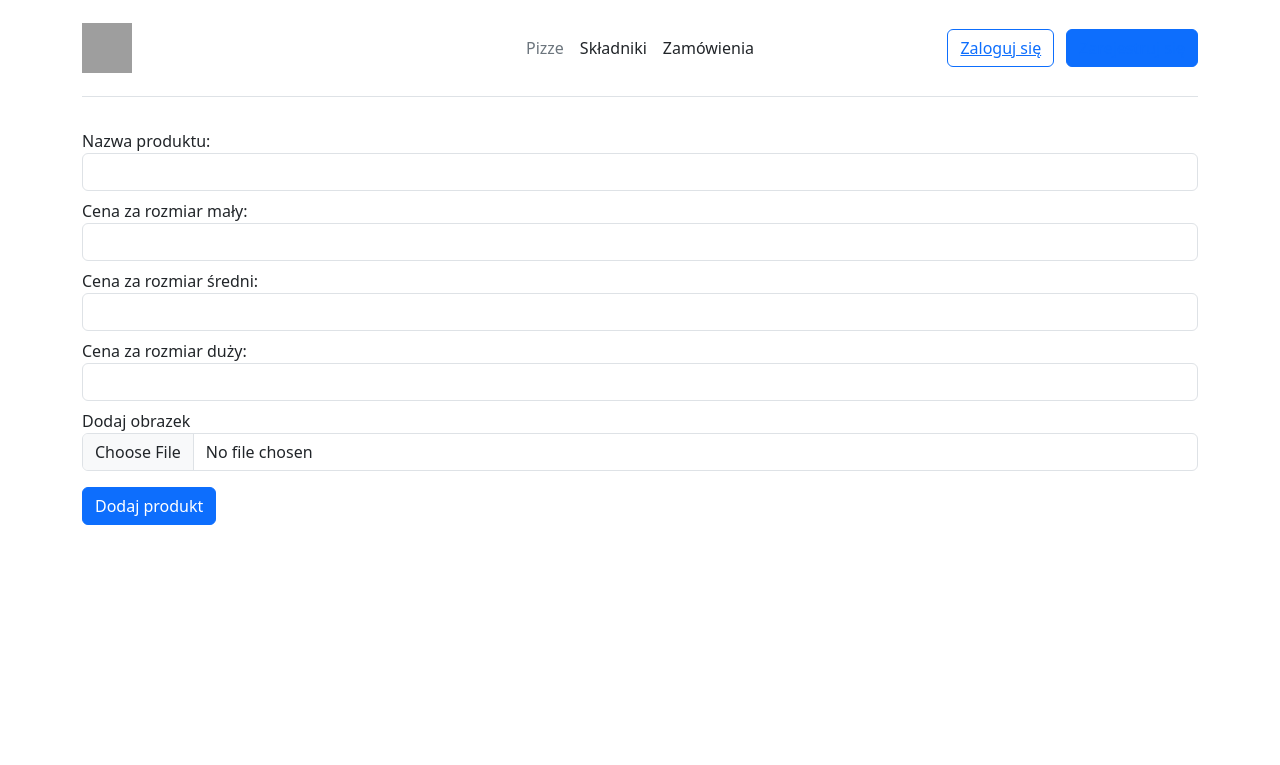
After one commit to PicuBicu/pizzeria, a PHP site: template pizzeria/admin/views/food-update-form.php in a window 1280 px wide. The commit adds this page. Shown: the top 765 px of the page. Run offline with PHP 8.4, Linux system fonts and the light colour scheme; the template is opened without the code that fills it, so the values that code supplies are empty; some libraries are stand-ins or nearby versions; grey boxes are pictures that could not be loaded.

```diff
--- /dev/null
+++ b/pizzeria/admin/views/food-update-form.php
@@ -0,0 +1,19 @@
+<form action="controllers/food-update-form.php" method="post">
+    <label for="name" class="mt-2">Nazwa produktu:</label>
+    <input class="form-control" required name="name" value="" />
+    <label for="small" class="mt-2">Cena za rozmiar mały:</label>
+    <input class="form-control" required name="small" value="" />
+    <label for="average" class="mt-2">Cena za rozmiar średni:</label>
+    <input class="form-control" required name="average" value="" />
+    <label for="big" class="mt-2">Cena za rozmiar duży:</label>
+    <input class="form-control" required name="big" value="" />
+    <label for="photo" class="mt-2">Dodaj obrazek</label>
+    <input class="form-control" type="file" required name="photo" />
+    <div class="mt-2">
+        <?php foreach ($ingredientsList as $row) : ?>
+            <label for="ingredients"><?= $row["name"] ?></label>
+            <input type="checkbox" class="form-check-input" name="ingredients[]" value="<?= $row["id"] ?>" />
+        <?php endforeach; ?>
+    </div>
+    <button type="submit" class="btn btn-primary mt-2">Dodaj produkt</button>
+</form>
--- a/pizzeria/admin/views/ingredients-table.php
+++ b/pizzeria/admin/views/ingredients-table.php
@@ -16,7 +16,7 @@
                 </td>
                 <td class="text-end">
                     <button type="button" class="btn btn-primary">
-                        <a href="controllers/ingredient_update.php?ingredientId=<?= $row["id"] ?>">Aktualizuj</a>
+                        <a href="ingredients.php?action=update&ingredientId=<?= $row["id"] ?>&ingredientName=<?= $row["name"] ?>">Aktualizuj</a>
                     </button>
                 </td>
             </tr>
--- a/pizzeria/helpers/messages.php
+++ b/pizzeria/helpers/messages.php
@@ -22,3 +22,5 @@ define("PRODUCT_ADD_ERROR", "Wystąpił problem w trakcie dodawania produktu do
 define("PRODUCT_ADD_SUCCESS", "Pomyślnie dodano produkt do bazy danych");
 define("INGREDIENT_ADD_ERROR", "Wystąpił problem w trakcie dodawania składnika do bazy danych");
 define("INGREDIENT_ADD_SUCCESS", "Pomyślnie dodano składnik do bazy danych");
+define("INGREDIENT_UPDATE_SUCCESS", "Pomyślnie zaktualizowano składnik w bazie danych");
+define("INGREDIENT_UPDATE_ERROR", "Pomyślnie zaktualizowano składnik w bazie danych");
```
Also changed, not shown: pizzeria/admin/controllers/ingredient_update.php (+45 -0 lines), pizzeria/admin/ingredients.php (+9 -2 lines), pizzeria/models/IngredientModel.php (+6 -1 lines).
